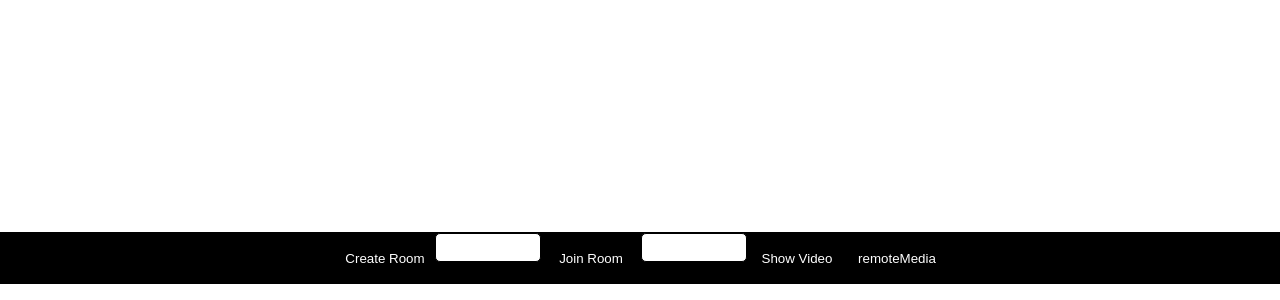
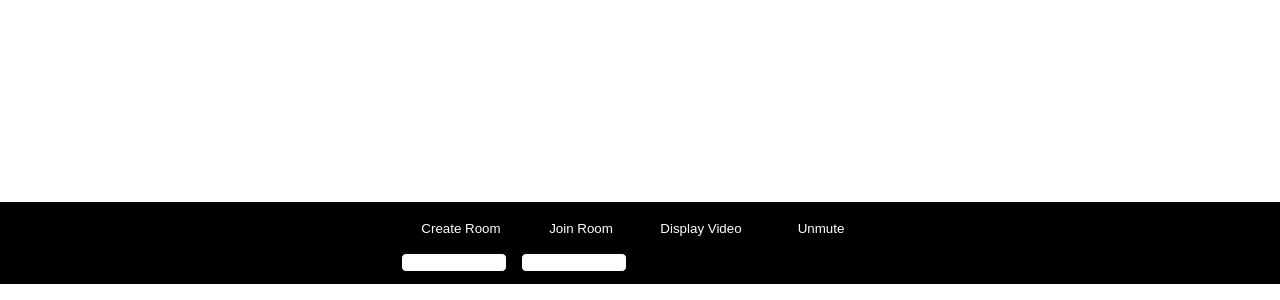
Before and after one commit to chrisdetmering/call-me-maybe, a React (Create React App) app in the folder client/: page / in a window 1280 px wide. Shown: the part 516-816 px from the top of the page. Built offline with nearby package versions, Linux system fonts and the light colour scheme.

Commit message:
Added toggle video and toggle audio for local participant

```diff
--- a/client/src/components/Button /Button.module.css
+++ b/client/src/components/Button /Button.module.css
@@ -4,6 +4,7 @@
   color: white;
   height: 50px;
   width: 100px;
+  margin: 0 10px;
 }
 
 .Button:hover {
--- a/client/src/components/Video/Video.js
+++ b/client/src/components/Video/Video.js
@@ -10,15 +10,20 @@ class VideoComponent extends React.Component {
   constructor(props) {
     super(props)
     this.state = {
-      identity: null,
       token: null,
-      roomName: '',
-      newRoomName: '',
-      roomToJoin: '',
+      roomName: null,
+      newRoomName: null,
+      roomToJoin: null,
       room: null,
-      localParticipants: 0,
-      remoteParticipants: 0,
-      videosOnScreen: 0
+      localMedia: {
+        localVideoPublication: null,
+        localAudioPublication: null,
+        displayLocalVideo: false,
+        addLocalAudio: false
+      },
+      remoteMedia: {
+        removePublication: null
+      }
     };
   }
 
@@ -30,8 +35,12 @@ class VideoComponent extends React.Component {
     })
     .then(() => this.joinRoom())
     .catch(error => {
-      alert(`You had the following error: ${error}`)
+      alert(error)
     });
+  }
+
+  alertRoomWasSuccessfullyCreated = () => {
+    alert(`${this.state.roomName} successfully created!`)
   }
 
   createRoom = () => {
@@ -41,21 +50,33 @@ class VideoComponent extends React.Component {
         room: response,
         roomName: response.data.room.uniqueName
       })
-    }).catch( error => {
+    })
+    .then(() => this.alertRoomWasSuccessfullyCreated())
+    .catch( error => {
       alert(error)
       console.log(error.message)
     })
   }
 
+  notifyUserThatRoomWasJoined = () => {
+    alert(`successfully joined ${this.state.roomToJoin}`);
+  }
+
+  notifyLocalUserWhenParticipantEntersRoom = (room) => {
+    room.on('participantConnected', participant => {
+      console.log(`${participant} connected`);
+    });
+  }
+
+
   joinRoom = () => {
     connect(this.state.token, {name: this.state.roomToJoin }).then(room => {
-      console.log(`joined a Room: ${room}`);
+      this.notifyUserThatRoomWasJoined()
       this.setState({room: room})
-      room.on('participantConnected', participant => {
-        console.log(`Participant connected: ${participant}`);
-      });
+      this.notifyLocalUserWhenParticipantEntersRoom(room)
+      this.addLocalMediaToState()
     }, error => {
-      console.error(`Unable to connect to Room: ${error.message}`);
+      console.error(error.message);
     });
 
   }
@@ -71,69 +92,128 @@ class VideoComponent extends React.Component {
     this.setState({ roomToJoin })
   }
 
-  attachMedia = (p) => {
-    let mediaContainer = document.getElementById('media')
-    let cont = document.createElement('div')
+  displayLocalParticiantVideo = () => {
+    let localPublication = this.state.localMedia.localVideoPublication;
+    let localVideoContainer = document.getElementById(`localVideo`)
+    localVideoContainer.appendChild(localPublication.track.attach())
+    let localMedia = this.state.localMedia
 
-    if (p.track.kind === 'audio') {
-      mediaContainer.appendChild(p.track.attach())
-    } else {
-      cont.appendChild(p.track.attach())
-      mediaContainer.appendChild(cont)
+    this.setState({ localMedia: {
+      ...localMedia,
+      displayLocalVideo: true }})
   }
 
-    this.addToVideoCount()
+  addLocalParticipantAudio = () => {
+    let localPublication = this.state.localMedia.localAudioPublication;
+    let localAudioContainer = document.getElementById(`localAudio`)
+    localAudioContainer.appendChild(localPublication.track.attach())
+    let localMedia = this.state.localMedia
+
+    this.setState({
+      localMedia: {
+        ...localMedia,
+        addLocalAudio: true
+      }
+    })
   }
 
-  addToVideoCount = () => {
-    let videosOnScreen = this.state.videosOnScreen + 1;
-    this.setState({ videosOnScreen })
+  //Turning a Map into an array using the Array from method
+  getPublications = () => (
+    Array.from(this.state.room.localParticipant.tracks.values())
+  )
+
+  addLocalMediaToState = () => {
+    let localMediaPublications = this.getPublications()
+    localMediaPublications.forEach(localPublication => {
+      let localMedia = this.state.localMedia
+
+      if (localPublication.kind === 'video') {
+        this.setState({
+          localMedia: {
+            ...localMedia,
+            localVideoPublication: localPublication
+          }})
       }
 
-  localMedia = () => {
-    if (this.checkNumVideos()) {
-      let pub = Array.from(this.state.room.localParticipant.tracks.values())
-      pub.forEach(p => {
-        this.attachMedia(p)
+      if (localPublication.kind === 'audio') {
+        this.setState({
+          localMedia: {
+            ...localMedia,
+            localAudioPublication: localPublication
+          }
         })
       }
+    })
   }
 
-  checkNumVideos = () => (this.state.videosOnScreen < 2)
+  getRemoteParticipants = () => (
+    this.state.room.participants
+  )
 
   remoteMedia = () => {
-    if (this.checkNumVideos()) {
-      this.state.room.participants.forEach(part =>{
-        part.tracks.forEach( p =>{
+      this.getRemoteParticipants().forEach(participant =>{
+      participant.tracks.forEach( p =>{
         if (p.isSubscribed) { this.attachMedia(p)}
       })
     })
   }
+
+  removeLocalVideo = () => {
+    let localVideoContainer = document.getElementById(`localVideo`)
+    localVideoContainer.removeChild(localVideoContainer.childNodes[0])
+    let localMedia = this.state.localMedia
+
+    this.setState({ localMedia: {
+      ...localMedia,
+      displayLocalVideo: false
+    }})
   }
 
+  removeLocalAudio = () => {
+    let localAudioContainer = document.getElementById(`localAudio`)
+    localAudioContainer.removeChild(localAudioContainer.childNodes[0])
+    let localMedia = this.state.localMedia
+
+    this.setState({
+      localMedia: {
+        ...localMedia,
+        addLocalAudio: false
+      }
+    })
+  }
+
+
   render() {
+      let toggleLocalVideo = this.state.localMedia.displayLocalVideo
+        ? <Button click={this.removeLocalVideo}>Hide Video</Button>
+        : <Button click={this.displayLocalParticiantVideo}>Display Video</Button>
+
+      let toggleLocalAudio = this.state.localMedia.addLocalAudio
+        ? <Button click={this.removeLocalAudio}>Mute</Button>
+        : <Button click={this.addLocalParticipantAudio}>Unmute</Button>
 
     return (
       <Aux>
-        <div>
-          <div className={classes.Media} id='media'></div>
-        </div>
+        <div className={classes.localMedia} id='localVideo'></div>
+        <div id='localAudio'></div>
 
         <nav className={classes.Control}>
+          <div>
             <Button
               click={this.createRoom}>Create Room</Button>
             <input
               className={classes.Input}
               onChange={this.handleNewRoomNameChange} />
+          </div>
+          <div>
             <Button
               click={this.getToken}>Join Room</Button>
             <input
               className={classes.Input}
               onChange={this.handleRoomToJoin}/>
-          <Button
-            click={this.localMedia}>Show Video</Button>
-          <Button
-            click={this.remoteMedia}>remoteMedia</Button>
+          </div>
+            {toggleLocalVideo}
+            {toggleLocalAudio}
         </nav>
       </Aux>
     );
--- a/client/src/components/Video/Video.module.css
+++ b/client/src/components/Video/Video.module.css
@@ -12,30 +12,21 @@
   border: 1px solid black;
   display: flex;
   justify-content: center;
-  height: 50px;
+  height: 80px;
 }
 
-.Media {
+.localMedia {
   height: 800px;
-  display: flex;
-  flex-wrap: wrap;
+  width: 50%;
 }
 
-.Media div {
-  flex: 1 1 0;
-  background: black;
-}
 
-.Media audio {
-  flex: 0;
-}
-
-.Media video {
+.localMedia video {
   width: 100%;
   height: 100%;
 }
 
 .Input {
-  height: 25px;
+  height: 15px;
   width: 100px;
 }
```
Also changed, not shown: 1 other file (tests, documents, lock files or other folders). Lines whose indentation alone changed are shown as unchanged.
